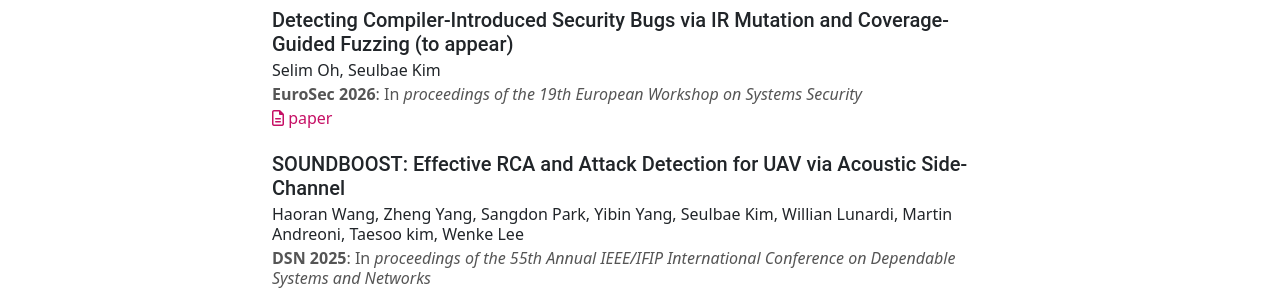
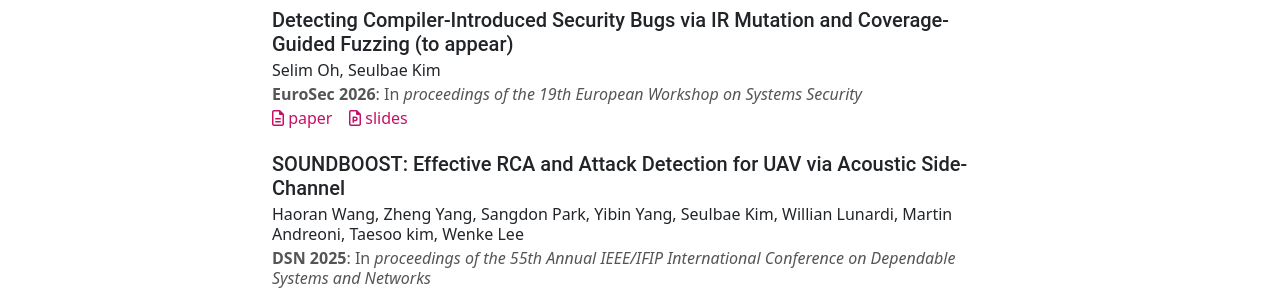
Before and after one commit to postech-compsec/postech-compsec.github.io, a Jekyll site: the page built from pages/publications.md, in a window 1280 px wide. Shown: the part 287-579 px from the top of the page. Built offline with Jekyll 4.4.1, drawn with Linux system fonts in a browser that asks for light colours; nearby versions of some CDN libraries.

Commit message:
release cisbfuzz slides

```diff
--- a/_data/publications.yml
+++ b/_data/publications.yml
@@ -16,6 +16,7 @@
   month: April
   loc: Edinburgh, Scotland, UK
   file: "oh:cisbfuzz"
+  slides: "oh:cisbfuzz-slides"
 
 - title: "SOUNDBOOST: Effective RCA and Attack Detection for UAV via Acoustic Side-Channel"
   author: Haoran Wang and Zheng Yang and Sangdon Park and Yibin Yang and Seulbae Kim and Willian Lunardi and Martin Andreoni and Taesoo kim and Wenke Lee
```
Also changed, not shown: 1 other file.
